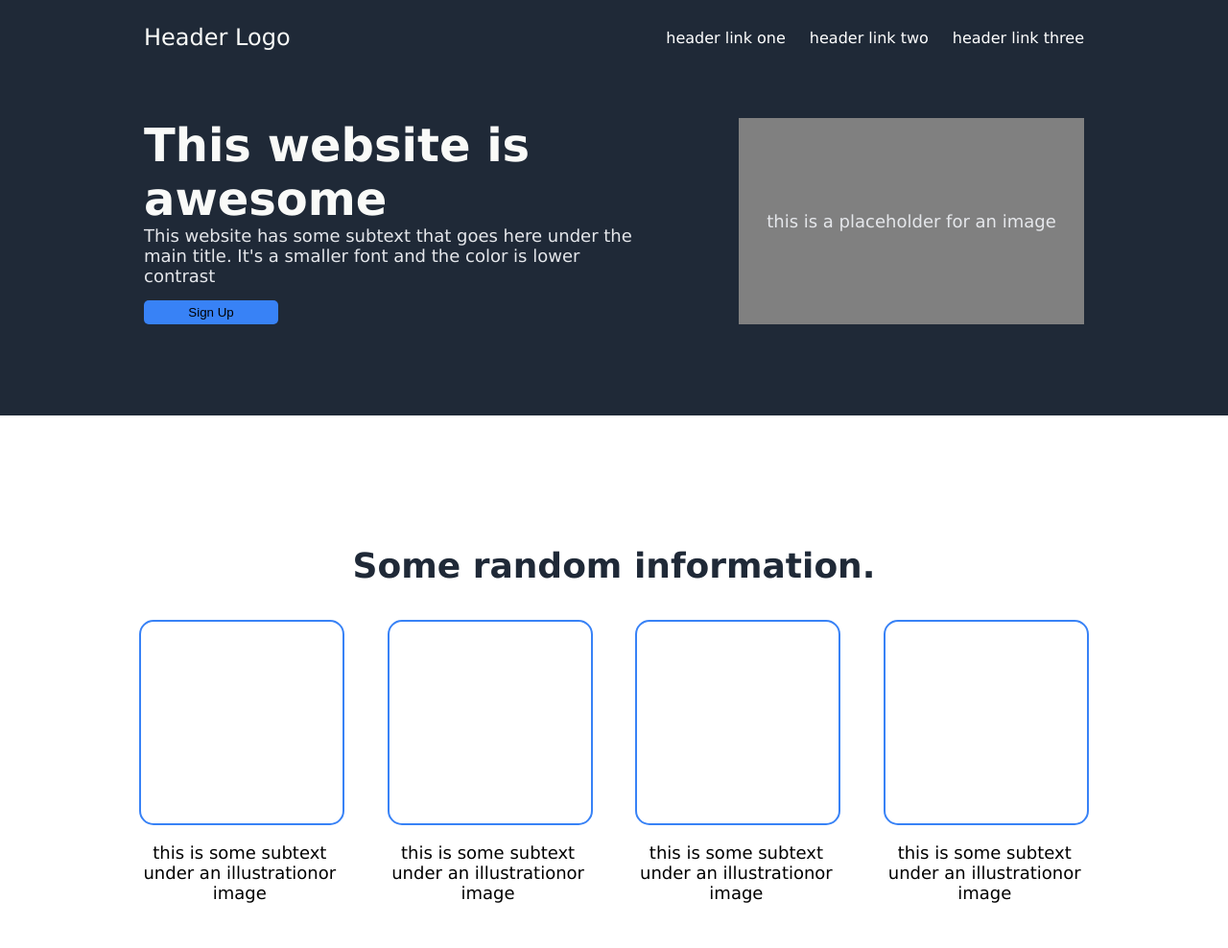
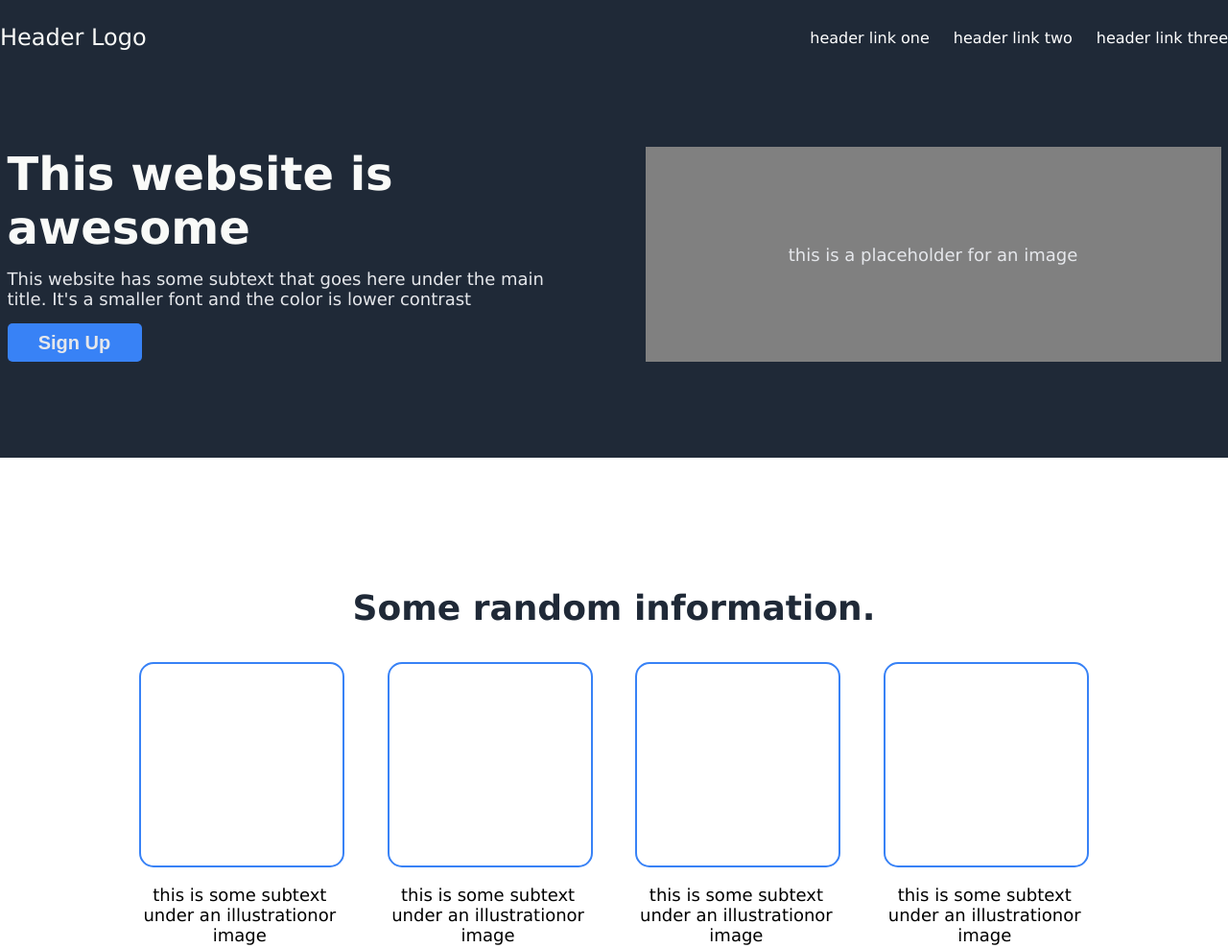
Before and after one commit to jsnmuya/landing-page-project, a plain HTML site: page index.html in a window 1280 px wide. Shown: the top 988 px of the page at 96% size. Drawn offline with Linux system fonts and the light colour scheme.

Commit message:
Before deletion of style comment

```diff
--- a/index.html
+++ b/index.html
@@ -25,7 +25,8 @@
 				<div class="hero-main-info">This website has some subtext that goes here under the main title. It's a smaller font and the color is lower contrast</div>
 				<button class="signup">Sign Up</button>
 			</div>
-			<div class="img-placeholder"><img src="#" alt="">this is a placeholder for an image</div>
+			<div class="img-placeholder">this is a placeholder for an image</div>
+			<!-- <div class="img-placeholder"><img src="#" alt="">this is a placeholder for an image</div> -->
 		</div>
 	</div>
 	<div class="mid-content">
--- a/style.css
+++ b/style.css
@@ -10,23 +10,25 @@ body {
 .header-container {
 	background-color: #1F2937;
 	display: flex;
-	flex: 1;
+	/* flex: 1 1 auto; */
 	flex-direction: column;
-	padding: 25px 150px;
-	height: 500px;
+	/* justify-content: center; */
+	/* height: auto; */
 }
 
 .header {
 	display: flex;
-	justify-content: space-between;
+	/* justify-content: space-evenly; */
 	align-items: center;
-	flex: 1;
+	padding: 25px 0px;
 }
 
 .header-logo {
 	font-size: 24px;
 	color: #F9FAF8;
+	flex: 1 1 auto;
 }
+
 .header-links ul {
 	display: flex;
 	gap: 25px;
@@ -42,30 +44,34 @@ a {
 
 .hero-container {
 	display: flex;
-	flex: 1;
-	justify-content: space-between;
-	align-items: center;
-	gap: 100px;
-	padding: 70px 0px;
+	/* flex: 1 1 auto; */
+	justify-content: space-around;
+	flex-wrap: wrap;
+	padding-bottom: 100px;
+	padding-top: 75px;
+	gap: 50px;
 }
 
 .hero-main {
 	display: flex;
 	flex-direction: column;
-	width: 520px;
-	align-items: flex-end;
+	/* align-items: flex-end; */
+	gap: 15px;
 }
 
 .hero-main,
 .img-placeholder {
 	font-size: 18px;
 	color: #E5E7EB;
+	width: 600px;
+	height: auto;
 }
 
 .hero-main-text {
 	color: #F9FAF8;
 	font-size: 48px;
 	font-weight: bolder;
+	flex: 1;
 }
 
 .img-placeholder {
@@ -73,28 +79,29 @@ a {
 	display: flex;
 	align-items: center;
 	justify-content: center;
-	text-align: center;
-	align-self: stretch;
-	/* width: 60vh; */
-	/* justify-self: stretch; */
-	/* border-style: line; */
-	flex: 1;
+	/* text-align: center; */
+	flex: 0 0 auto;
 }
 
 button {
 	background-color: #3882f6;
-	padding: 5px;
+	/* padding: 5px; */
+	height: 40px;
 	width: 140px;
 	border-radius: 5px;
 	border-style: none;
-	align-self: flex-start;
-	margin-top: 15px;
+	/* align-self: flex-start; */
+	/* margin-top: 15px; */
+	color: #E5E7EB;
+	font-size: 20px;
+	font-weight: bold;
+	margin: 0;
+	padding: 0;
 }
 
 .mid-content {
 	display: flex;
 	flex-direction: column;
-	/* padding: 25px 150px; */
 	padding: 100px;
 }
 
```
